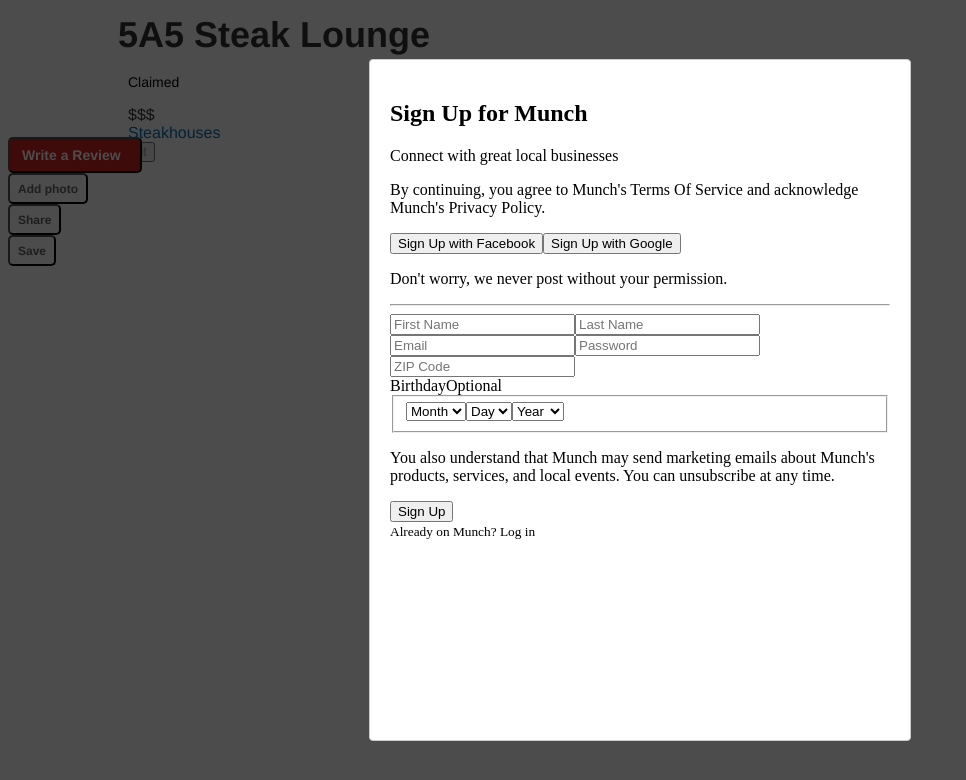
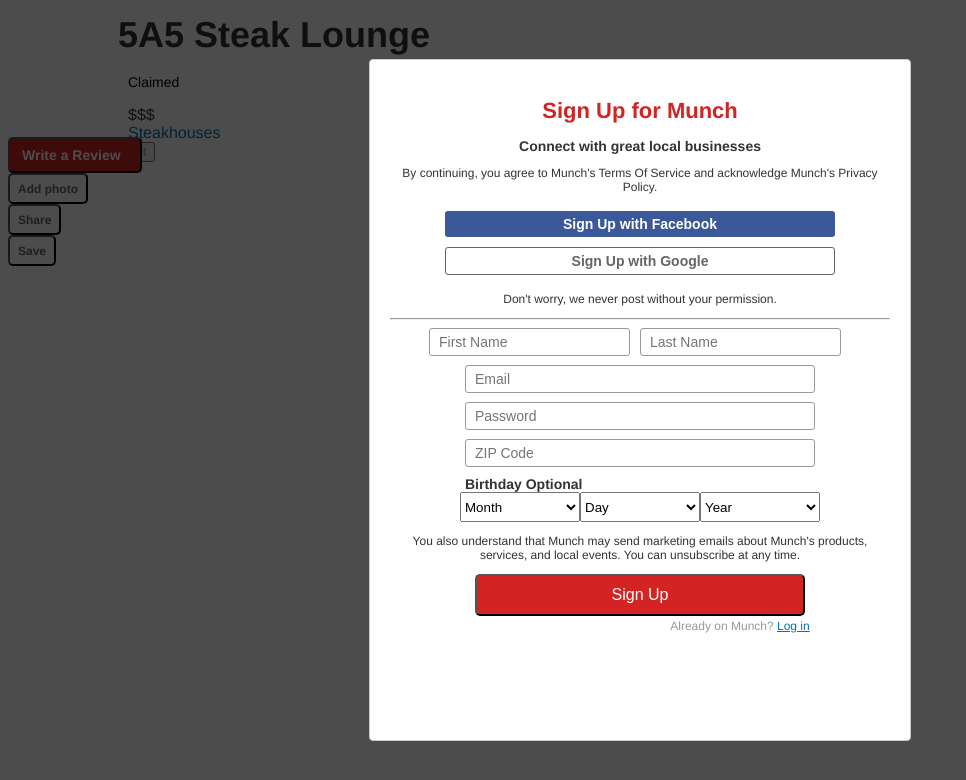
Before and after one commit to the-munch/header, a React app: page / in a window 1280 px wide. Both pictures are taken after a click on the button "Save". Shown: the top 780 px of the page, without its empty margins (0-966 px from the left). Built offline with nearby package versions, Linux system fonts and the light colour scheme; the HTML template or start-up script is replaced by a standard one.

Commit message:
updates save modal CSS

```diff
--- a/client/src/components/App.jsx
+++ b/client/src/components/App.jsx
@@ -36,6 +36,7 @@
 
 const saveStyle = {
   content: {
+    textAlign: 'center',
     top: '50%',
     left: '50%',
     right: 'auto',
--- a/client/src/components/Save.jsx
+++ b/client/src/components/Save.jsx
@@ -15,6 +15,124 @@
   padding: 5px 8px;
 `;
 
+const SignUpMunch = styled.h2`
+  font-size: 22px;
+  font-family: 'Helvetica Neue', Helvetica, Arial, sans-serif;
+  font-weight: bold;
+  color: #d32323;
+  margin-bottom: 6px;
+  display: flex;
+  justify-content: center;
+`;
+
+const ConnectWithMunch = styled.p`
+  font-size: 14px;
+  font-family: 'Helvetica Neue', Helvetica, Arial, sans-serif;
+  font-weight: bold;
+  color: #333333;
+  margin-bottom: 12px;
+  display: flex;
+  justify-content: center;
+`;
+
+const LegalMunch = styled.p`
+  font-size: 12px;
+  font-family: 'Helvetica Neue', Helvetica, Arial, sans-serif;
+  color: #333333;
+  display: flex;
+  justify-content: center;
+  text-align: center;
+`;
+
+const FBButton = styled.button`
+  text-align: center;
+  background: #3b5998;
+  color: #fff;
+  border: 4px solid #3b5998;
+  font-weight: bold;
+  text-align: center;
+  font-size: 14px;
+  border-radius: 3px;
+  width: 390px;
+  margin: 5px;
+`;
+
+const GoogleButton = styled.button`
+  text-align: center;
+  background: #FFF;
+  color: #666;
+  border: 1px solid #666;
+  font-weight: bold;
+  text-align: center;
+  font-size: 14px;
+  border-radius: 3px;
+  width: 390px;
+  padding: 5px;
+  margin 5px;
+`;
+
+const InputForm = styled.input`
+  background: #fff;
+  margin-bottom: 9px;
+  padding: 5px 9px;
+  font-size: 14px;
+  border: 1px solid #999;
+  border-radius: 3px;
+  display: inline-block;
+  margin-right: 10px;
+`;
+
+const InputFullForm = styled.input`
+  background: #fff;
+  margin-bottom: 9px;
+  padding: 5px 9px;
+  font-size: 14px;
+  border: 1px solid #999;
+  border-radius: 3px;
+  width: 330px;
+`;
+
+const BirthdayText = styled.div`
+  text-align: left;
+  font-size: 14px;
+  font-family: 'Helvetica Neue', Helvetica, Arial, sans-serif;
+  color: #333333;
+  font-weight: bold;
+  margin-left: 75px;
+`;
+
+const BirthdayOptions = styled.select`
+  width: 120px;
+  height: 30px;
+`;
+
+const SignUpButton = styled.button`
+  background: #d32323;
+  color: #fff;
+  padding: 10px 13px;
+  font-size: 16px;
+  &:hover {
+    cursor: pointer;
+  }
+  width: 330px;
+  border-radius: 5px;
+`;
+
+const MemberLoginText = styled.small`
+  font-size: 12px;
+  font-family: 'Helvetica Neue', Helvetica, Arial, sans-serif;
+  color: #999999;
+  text-align: center;
+  margin-left: 200px;
+`;
+
+const Link = styled.a`
+  color: #0073bb;
+  text-decoration: underline;
+  &:hover {
+    cursor: pointer;
+  }
+`;
 
 const Save = (props) => {
   const saveStyle = Object.assign({}, props.saveStyle)
@@ -31,27 +149,29 @@
         style={saveStyle}
       >
         <div>
-          <h2>Sign Up for Munch</h2>
-          <p>Connect with great local businesses</p>
-          <p>By continuing, you agree to Munch's Terms Of Service and acknowledge Munch's Privacy Policy.</p>
-          <button>Sign Up with Facebook</button>
-          <button>Sign Up with Google</button>
-          <p>Don't worry, we never post without your permission.</p>
+          <SignUpMunch>Sign Up for Munch</SignUpMunch>
+          <ConnectWithMunch>Connect with great local businesses</ConnectWithMunch>
+          <LegalMunch>By continuing, you agree to Munch's Terms Of Service and acknowledge Munch's Privacy Policy.</LegalMunch>
+          <FBButton>Sign Up with Facebook</FBButton>
+          <GoogleButton>Sign Up with Google</GoogleButton>
+          <LegalMunch>Don't worry, we never post without your permission.</LegalMunch>
           <hr></hr>
         </div>
         <form>
           <div>
-            <input placeholder="First Name"></input>
-            <input placeholder="Last Name"></input>
-            <input placeholder="Email"></input>
-            <input placeholder="Password"></input>
-            <input placeholder="ZIP Code"></input>
+            <InputForm placeholder="First Name"></InputForm>
+            <InputForm placeholder="Last Name"></InputForm>
+            <InputFullForm placeholder="Email"></InputFullForm>
+            <InputFullForm placeholder="Password"></InputFullForm>
+            <InputFullForm placeholder="ZIP Code"></InputFullForm>
           </div>
           <div>
-            <label>Birthday</label>
-            <span>Optional</span>
-            <fieldset>
-              <select className="month">
+            <BirthdayText>
+              <label>Birthday</label>
+              <span> Optional</span>
+            </BirthdayText>
+            <div>
+              <BirthdayOptions className="month">
                 <option value>Month</option>
                 <option value="1">Jan</option>
                 <option value="2">Feb</option>
@@ -65,8 +185,8 @@
                 <option value="10">Oct</option>
                 <option value="11">Nov</option>
                 <option value="12">Dec</option>
-              </select>
-              <select className="day">
+              </BirthdayOptions>
+              <BirthdayOptions className="day">
                 <option value>Day</option>
                 <option value="1">1</option>
                 <option value="2">2</option>
@@ -99,8 +219,8 @@
                 <option value="29">29</option>
                 <option value="30">30</option>
                 <option value="31">31</option>
-              </select>
-              <select className="year">
+              </BirthdayOptions>
+              <BirthdayOptions className="year">
                 <option value>Year</option>
                 <option value="2019">2019</option>
                 <option value="2018">2018</option>
@@ -221,14 +341,14 @@
                 <option value="1903">1903</option>
                 <option value="1902">1902</option>
                 <option value="1901">1901</option>
-              </select>
-            </fieldset>
+              </BirthdayOptions>
+            </div>
           </div>
-          <p>You also understand that Munch may send marketing emails about Munch's products, services, and local events. You can unsubscribe at any time.</p>
-          <button>Sign Up</button>
+          <LegalMunch>You also understand that Munch may send marketing emails about Munch's products, services, and local events. You can unsubscribe at any time.</LegalMunch>
+          <SignUpButton>Sign Up</SignUpButton>
         </form>
         <div>
-          <small>Already on Munch? Log in</small>
+          <MemberLoginText>Already on Munch? <Link>Log in</Link></MemberLoginText>
         </div>
       </Modal>
     </div>
```
